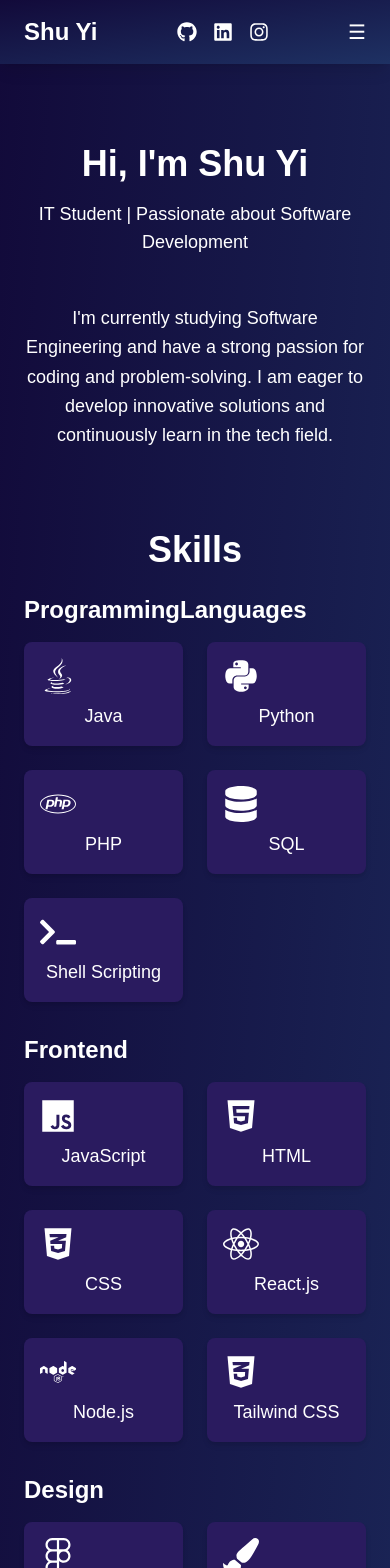
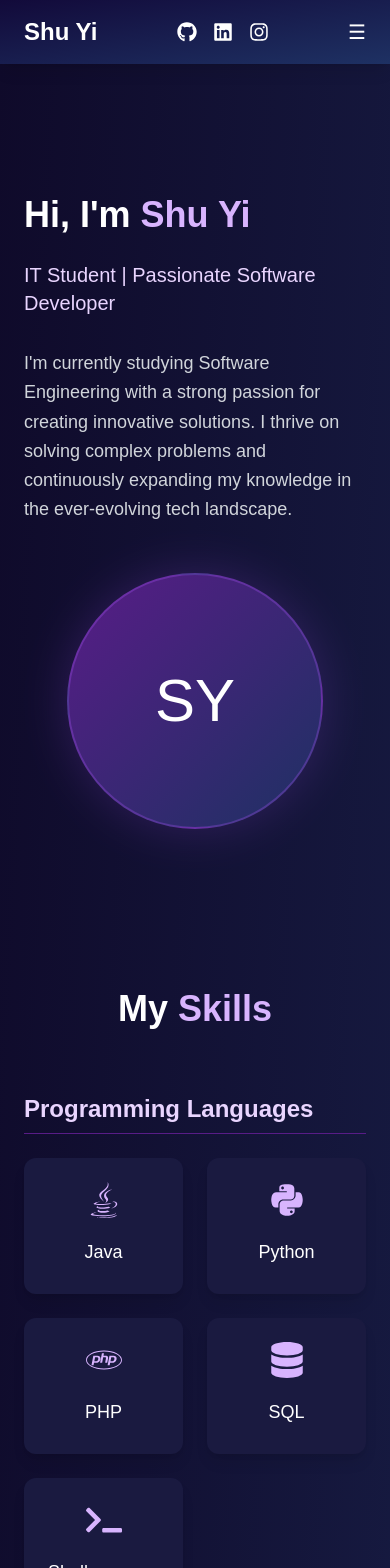
Before and after one commit to sygoh0909/my-website, a Next.js app: page / in a window 390 px wide. Shown: the top 1568 px of the page. Built offline with nearby package versions, Linux system fonts and the light colour scheme.

Commit message:
change on design

```diff
--- a/src/app/page.js
+++ b/src/app/page.js
@@ -2,42 +2,120 @@
 import React, { useState, useEffect } from 'react';
 import * as Icons from "react-icons/fa";
 import { fetchData } from './utils/fetchData';
-import { motion } from 'framer-motion';
+import { motion, AnimatePresence } from 'framer-motion';
 
+// Animations
 const fadeIn = {
   hidden: { opacity: 0, y: 50 },
   visible: { opacity: 1, y: 0, transition: { duration: 0.6 } }
 };
 
+const staggerContainer = {
+  hidden: { opacity: 0 },
+  visible: {
+    opacity: 1,
+    transition: {
+      staggerChildren: 0.1
+    }
+  }
+};
+
+const itemFadeIn = {
+  hidden: { opacity: 0, y: 20 },
+  visible: { opacity: 1, y: 0 }
+};
+
+const scaleHover = {
+  scale: 1.05,
+  transition: { duration: 0.3 }
+};
+
 const Header = ({ menuOpen, setMenuOpen }) => (
-  <header className="bg-gradient-to-br from-[#120A3A] to-[#1E3163] text-white sticky top-0 z-50 w-full py-4 shadow-lg">
-    <nav className="flex justify-between items-center px-6 sm:px-12">
-      <div className="text-2xl font-bold">
-        <a href="/">Shu Yi</a>
+  <header className="bg-gradient-to-br from-[#120A3A] to-[#1E3163] text-white sticky top-0 z-50 w-full py-4 shadow-lg backdrop-blur-sm bg-opacity-90">
+    <nav className="flex justify-between items-center px-6 sm:px-12 max-w-7xl mx-auto">
+      <motion.div
+        initial={{ opacity: 0, x: -20 }}
+        animate={{ opacity: 1, x: 0 }}
+        className="text-2xl font-bold"
+      >
+        <a href="/" className="hover:text-purple-300 transition-colors">Shu Yi</a>
+      </motion.div>
+
+      <div className="hidden sm:flex gap-8 text-sm uppercase font-medium">
+        {['about', 'skills', 'experiences', 'projects'].map((item) => (
+          <motion.a
+            key={item}
+            href={`#${item}`}
+            className="hover:text-purple-300 transition-colors relative group"
+            whileHover={{ y: -2 }}
+          >
+            {item}
+            <span className="absolute bottom-0 left-0 w-0 h-0.5 bg-purple-300 group-hover:w-full transition-all duration-300"></span>
+          </motion.a>
+        ))}
       </div>
-      <div className="hidden sm:flex gap-8 text-sm uppercase font-medium">
-        <a href="#about" className="hover:text-gray-300">About</a>
-        <a href="#skills" className='hover:text-gray-300'>Skills</a>
-        <a href="#experiences" className="hover:text-gray-300">Experiences</a>
-        <a href="#projects" className="hover:text-gray-300">Projects</a>
+
+      <div className="flex gap-4 text-xl">
+        {[
+          { icon: 'FaGithub', url: 'https://github.com/sygoh0909' },
+          { icon: 'FaLinkedin', url: 'https://www.linkedin.com/in/shu-yi-goh' },
+          { icon: 'FaInstagram', url: 'https://www.instagram.com/shu_yi_0909' }
+        ].map((social) => {
+          const Icon = Icons[social.icon];
+          return (
+            <motion.a
+              key={social.icon}
+              href={social.url}
+              target="_blank"
+              rel="noopener noreferrer"
+              className="hover:text-purple-300 transition-colors"
+              whileHover={{ y: -3, scale: 1.1 }}
+              whileTap={{ scale: 0.9 }}
+            >
+              <Icon />
+            </motion.a>
+          );
+        })}
       </div>
-      <div className="flex gap-4 text-xl">
-        <a href="https://github.com/sygoh0909" target="_blank" rel="noopener noreferrer" className="hover:text-gray-300"><Icons.FaGithub /></a>
-        <a href="https://www.linkedin.com/in/shu-yi-goh" target="_blank" rel="noopener noreferrer" className="hover:text-gray-300"><Icons.FaLinkedin /></a>
-        <a href="https://www.instagram.com/shu_yi_0909" target="_blank" rel="noopener noreferrer" className="hover:text-gray-300"><Icons.FaInstagram /></a>
-      </div>
-      <div className="sm:hidden flex items-center">
-        <button className="hover:text-gray-300 text-xl" onClick={() => setMenuOpen(!menuOpen)}>☰</button>
-      </div>
+
+      <motion.div
+        className="sm:hidden flex items-center"
+        whileHover={{ scale: 1.1 }}
+        whileTap={{ scale: 0.9 }}
+      >
+        <button
+          className="hover:text-purple-300 text-xl transition-colors"
+          onClick={() => setMenuOpen(!menuOpen)}
+          aria-label="Menu"
+        >
+          {menuOpen ? '✕' : '☰'}
+        </button>
+      </motion.div>
     </nav>
+
+    <AnimatePresence>
       {menuOpen && (
-      <div className="sm:hidden flex flex-col bg-[#1E3163] text-white py-4 px-6 w-full absolute top-full left-0 shadow-md">
-        <a href="#about" className="py-2 hover:text-gray-300" onClick={() => setMenuOpen(false)}>About</a>
-        <a href="#skills" className='py-2 hover:text-gray-300' onClick={() => setMenuOpen(false)}>Skills</a>
-        <a href="#experiences" className="py-2 hover:text-gray-300" onClick={() => setMenuOpen(false)}>Experiences</a>
-        <a href="#projects" className="py-2 hover:text-gray-300" onClick={() => setMenuOpen(false)}>Projects</a>
-      </div>
+        <motion.div
+          className="sm:hidden flex flex-col bg-[#1E3163] text-white py-4 px-6 w-full absolute top-full left-0 shadow-md"
+          initial={{ opacity: 0, height: 0 }}
+          animate={{ opacity: 1, height: 'auto' }}
+          exit={{ opacity: 0, height: 0 }}
+          transition={{ duration: 0.3 }}
+        >
+          {['about', 'skills', 'experiences', 'projects'].map((item) => (
+            <motion.a
+              key={item}
+              href={`#${item}`}
+              className="py-3 hover:text-purple-300 transition-colors border-b border-[#2A1B5F] last:border-0"
+              onClick={() => setMenuOpen(false)}
+              whileHover={{ x: 5 }}
+            >
+              {item}
+            </motion.a>
+          ))}
+        </motion.div>
       )}
+    </AnimatePresence>
   </header>
 );
 
@@ -52,16 +130,17 @@ export default function Main() {
   const [experiences, setExperiences] = useState([]);
   const [projects, setProjects] = useState([]);
   const [menuOpen, setMenuOpen] = useState(false);
+  const [isLoading, setIsLoading] = useState(true);
 
   useEffect(() => {
     fetchData()
       .then((data) => {
         setSkills({
-          programmingLanguages: data.programmingLanguages,
-          frontend: data.frontend,
-          design: data.design,
-          versionControl: data.versionControl,
-          architecture: data.architecture
+          ProgrammingLanguages: data.programmingLanguages,
+          Frontend: data.frontend,
+          Design: data.design,
+          VersionControl: data.versionControl,
+          Architecture: data.architecture
         });
         setExperiences(data.experiences);
         setProjects(data.projects.map(project => ({
@@ -70,92 +149,265 @@ export default function Main() {
             ? project.skills.split(',').map(skill => skill.trim())
             : project.skills
         })));
+        setIsLoading(false);
       })
       .catch((error) => {
         console.error("Error fetching data:", error);
+        setIsLoading(false);
       });
   }, []);
 
+  if (isLoading) {
     return (
-    <div className="bg-gradient-to-br from-[#120A3A] to-[#1E3163] flex flex-col items-center text-white min-h-screen">
+      <div className="flex items-center justify-center min-h-screen bg-gradient-to-br from-[#120A3A] to-[#1E3163]">
+        <motion.div
+          animate={{ rotate: 360 }}
+          transition={{ repeat: Infinity, duration: 1, ease: "linear" }}
+          className="w-12 h-12 border-4 border-purple-500 border-t-transparent rounded-full"
+        />
+      </div>
+    );
+  }
+
+  return (
+    <div className="bg-gradient-to-br from-[#0F0A2A] to-[#1A234D] text-white min-h-screen">
       <Header menuOpen={menuOpen} setMenuOpen={setMenuOpen} />
 
-      <motion.div id="about" className="mt-20 flex flex-col sm:flex-row items-center justify-between gap-12 w-full max-w-5xl px-6" initial="hidden" animate="visible" variants={fadeIn}>
-        <div className="flex-1 text-center sm:text-left">
-          <h1 className="text-4xl sm:text-7xl font-bold mb-4">Hi, I'm Shu Yi</h1>
-          <p className="text-lg sm:text-2xl">IT Student | Passionate about Software Development</p>
+      <main className="max-w-7xl mx-auto px-6 pb-20">
+        {/* About Section */}
+        <section id="about" className="pt-32 pb-20">
+          <motion.div
+            className="flex flex-col sm:flex-row items-center justify-between gap-12"
+            initial="hidden"
+            animate="visible"
+            variants={staggerContainer}
+          >
+            <motion.div className="flex-1" variants={fadeIn}>
+              <motion.h1
+                className="text-4xl sm:text-6xl font-bold mb-6 leading-tight"
+                initial={{ opacity: 0, y: 20 }}
+                animate={{ opacity: 1, y: 0 }}
+                transition={{ delay: 0.2 }}
+              >
+                Hi, I'm <span className="text-purple-300">Shu Yi</span>
+              </motion.h1>
+              <motion.p
+                className="text-xl sm:text-2xl text-purple-200 mb-8"
+                initial={{ opacity: 0, y: 20 }}
+                animate={{ opacity: 1, y: 0 }}
+                transition={{ delay: 0.3 }}
+              >
+                IT Student | Passionate Software Developer
+              </motion.p>
+              <motion.p
+                className="text-lg leading-relaxed text-gray-300 max-w-2xl"
+                initial={{ opacity: 0, y: 20 }}
+                animate={{ opacity: 1, y: 0 }}
+                transition={{ delay: 0.4 }}
+              >
+                I'm currently studying Software Engineering with a strong passion for creating innovative solutions. I thrive on solving complex problems and continuously expanding my knowledge in the ever-evolving tech landscape.
+              </motion.p>
+            </motion.div>
+
+            <motion.div
+              className="flex-1 flex justify-center"
+              initial={{ opacity: 0, scale: 0.8 }}
+              animate={{ opacity: 1, scale: 1 }}
+              transition={{ delay: 0.5 }}
+            >
+              <div className="relative w-64 h-64 sm:w-80 sm:h-80">
+                <div className="absolute inset-0 bg-purple-500 rounded-full opacity-20 blur-xl"></div>
+                <div className="relative w-full h-full bg-gradient-to-br from-purple-900 to-[#1E3163] rounded-full flex items-center justify-center overflow-hidden border-2 border-purple-500/30">
+                  <div className="text-6xl">SY</div>
                 </div>
-        <div className="flex-1 text-lg leading-relaxed text-center sm:text-left">
-          <p>I'm currently studying Software Engineering and have a strong passion for coding and problem-solving. I am eager to develop innovative solutions and continuously learn in the tech field.</p>
               </div>
             </motion.div>
+          </motion.div>
+        </section>
 
-      <motion.div id="skills" className="mt-20 w-full max-w-5xl px-6" initial="hidden" animate="visible" variants={fadeIn}>
-        <h2 className="text-4xl font-bold mb-6 text-center text-white">Skills</h2>
-        <div className="space-y-8">
-          {Object.keys(skills).map((category) => (
-            <div key={category}>
-              <h3 className="text-2xl font-bold mb-4 text-white">{category.charAt(0).toUpperCase() + category.slice(1)}</h3>
-              <div className="grid grid-cols-2 sm:grid-cols-3 lg:grid-cols-4 gap-6">
-                {skills[category].map((skill) => {
+        {/* Skills Section */}
+        <section id="skills" className="py-20">
+          <motion.div
+            initial="hidden"
+            animate="visible"
+            variants={staggerContainer}
+          >
+            <motion.h2
+              className="text-4xl font-bold mb-16 text-center"
+              variants={fadeIn}
+            >
+              My <span className="text-purple-300">Skills</span>
+            </motion.h2>
+
+            <div className="space-y-16">
+              {Object.entries(skills).map(([category, items]) => (
+                <motion.div key={category} variants={itemFadeIn}>
+                  <motion.h3
+                    className="text-2xl font-bold mb-6 text-purple-200 border-b border-purple-900 pb-2"
+                    whileInView={{ x: 0, opacity: 1 }}
+                    initial={{ x: -20, opacity: 0 }}
+                    viewport={{ once: true }}
+                  >
+                    {category.split(/(?=[A-Z])/).join(' ')}
+                  </motion.h3>
+                  <motion.div
+                    className="grid grid-cols-2 sm:grid-cols-3 lg:grid-cols-5 gap-6"
+                    variants={staggerContainer}
+                  >
+                    {items.map((skill) => {
                       const IconComponent = Icons[skill.icon];
                       return (
-                  <div key={skill.id} className="p-4 bg-[#2A1B5F] rounded-lg shadow-md text-center">
-                    <IconComponent className="text-4xl mb-2" />
-                    <p className="mt-2 text-lg text-white">{skill.name}</p>
+                        <motion.div
+                          key={skill.id}
+                          className="p-6 bg-[#1A1A40] rounded-xl shadow-lg hover:shadow-purple-500/20 transition-all duration-300 flex flex-col items-center"
+                          variants={itemFadeIn}
+                          whileHover={scaleHover}
+                        >
+                          <div className="relative">
+                            <IconComponent className="text-4xl mb-3 text-purple-300" />
+                            <div className="absolute inset-0 rounded-full bg-purple-500 opacity-0 group-hover:opacity-20 blur-md transition-opacity"></div>
                           </div>
+                          <p className="mt-2 text-lg font-medium">{skill.name}</p>
+                          <p className="text-sm text-gray-400 mt-1">{skill.level}</p>
+                        </motion.div>
                       );
                     })}
-              </div>
-            </div>
-          ))}
-        </div>
                   </motion.div>
-
-      <motion.div id="experiences" className="mt-20 w-full max-w-5xl px-6" initial="hidden" animate="visible" variants={fadeIn}>
-        <h2 className="text-4xl font-bold mb-6 text-center text-white">Education & Experience</h2>
-        <div className="space-y-8">
-          {experiences.map((experience) => (
-            <motion.div key={experience.id} className="p-6 border-l-4 border-white bg-gradient-to-br from-[#3E2C75] to-[#2E3A65] rounded-lg shadow-md" variants={fadeIn}>
-              <h3 className="text-2xl font-bold">{experience.name}</h3>
-              <p className="text-sm text-gray-300">{experience.year}</p>
-              <p className="mt-2 text-lg">{experience.description}</p>
-              <p className="text-sm bg-[#6A5ACD] text-white w-fit px-3 py-1 mt-2 rounded-full">{experience.achievement}</p>
                 </motion.div>
               ))}
             </div>
           </motion.div>
+        </section>
 
-      <motion.div id="projects" className="mt-20 w-full max-w-5xl px-6" initial="hidden" animate="visible" variants={fadeIn}>
-        <h2 className="text-4xl font-bold mb-6 text-center text-white">Projects</h2>
-        <div className="grid grid-cols-1 sm:grid-cols-2 lg:grid-cols-3 gap-6">
-          {projects.map((project) => (
-            <motion.div key={project.id} className="p-6 rounded-lg bg-gradient-to-br from-[#3E2C75] to-[#2E3A65] shadow-md" variants={fadeIn}>
-              <h3 className="text-2xl font-bold">{project.name}</h3>
-              <p className="mt-2 text-md">{project.description}</p>
-              <div className="flex flex-wrap gap-2 mt-3">
-                {project.skills.map((skill, index) => (
-                  <span key={index} className="text-sm bg-[#6A5ACD] text-white px-3 py-1 rounded-full">{skill}</span>
-                ))}
+        {/* Experience Section */}
+        <section id="experiences" className="py-20">
+          <motion.div
+            initial="hidden"
+            animate="visible"
+            variants={staggerContainer}
+          >
+            <motion.h2
+              className="text-4xl font-bold mb-16 text-center"
+              variants={fadeIn}
+            >
+              Education & <span className="text-purple-300">Experience</span>
+            </motion.h2>
+
+            <div className="space-y-8 relative">
+              <div className="absolute left-8 top-0 bottom-0 w-0.5 bg-gradient-to-b from-purple-500/20 via-purple-500 to-purple-500/20 hidden sm:block"></div>
+
+              {experiences.map((exp, index) => (
+                <motion.div
+                  key={exp.id}
+                  className="relative pl-12 sm:pl-16 group"
+                  variants={itemFadeIn}
+                  initial="hidden"
+                  whileInView="visible"
+                  viewport={{ once: true, margin: "-100px" }}
+                >
+                  <div className="absolute left-0 top-2 w-6 h-6 rounded-full bg-purple-500 border-4 border-[#1A1A40] hidden sm:block"></div>
+                  <div className="absolute left-0 top-2 w-6 h-6 rounded-full bg-purple-500/20 animate-ping hidden sm:block"></div>
+
+                  <motion.div
+                    className="p-6 bg-gradient-to-br from-[#1A1A40] to-[#1E3163] rounded-xl shadow-lg hover:shadow-purple-500/20 transition-all duration-300"
+                    whileHover={{ y: -5 }}
+                  >
+                    <div className="flex flex-col sm:flex-row sm:justify-between sm:items-center gap-4">
+                      <h3 className="text-2xl font-bold text-purple-300">{exp.name}</h3>
+                      <span className="text-sm bg-purple-900/50 text-purple-300 px-3 py-1 rounded-full">
+                        {exp.year}
+                      </span>
                     </div>
-              {/* <a>View project</a> */}
+                    <p className="text-gray-300 mt-4">{exp.description}</p>
+                    {exp.achievement && (
+                      <div className="mt-4 flex flex-wrap gap-2">
+                        <span className="text-sm bg-purple-900/50 text-purple-300 px-3 py-1 rounded-full">
+                          {exp.achievement}
+                        </span>
+                      </div>
+                    )}
+                  </motion.div>
                 </motion.div>
               ))}
             </div>
           </motion.div>
-{/*
-      <div id="certificates" className="mt-20 w-full max-w-5xl px-6">
-        <h2 className="text-4xl font-bold mb-6 text-center">Certificates</h2>
-        <div className="grid grid-cols-1 sm:grid-cols-2 lg:grid-cols-3 gap-6">
-          {certificates.map((certificate) => (
-            <div key={certificate.id} className="p-6 rounded-lg bg-[#2A1B5F]">
-              <h3 className="text-2xl font-bold">{certificate.name}</h3>
-              <p className="mt-2 text-lg">{certificate.issuer}</p>
-              <p className="text-sm text-gray-300">{certificate.date}</p>
-            </div>
+        </section>
+
+        {/* Projects Section */}
+        <section id="projects" className="py-20">
+          <motion.div
+            initial="hidden"
+            animate="visible"
+            variants={staggerContainer}
+          >
+            <motion.h2
+              className="text-4xl font-bold mb-16 text-center"
+              variants={fadeIn}
+            >
+              Featured <span className="text-purple-300">Projects</span>
+            </motion.h2>
+
+            <motion.div
+              className="grid grid-cols-1 sm:grid-cols-2 lg:grid-cols-3 gap-8"
+              variants={staggerContainer}
+            >
+              {projects.map((project) => (
+                <motion.div
+                  key={project.id}
+                  className="group relative overflow-hidden rounded-xl bg-gradient-to-br from-[#1A1A40] to-[#1E3163] shadow-lg"
+                  variants={itemFadeIn}
+                  whileHover="hover"
+                  initial="hidden"
+                  whileInView="visible"
+                  viewport={{ once: true, margin: "-100px" }}
+                >
+                  <div className="p-6">
+                    <h3 className="text-2xl font-bold text-purple-300 mb-2">{project.name}</h3>
+                    <p className="text-gray-300 mb-4">{project.description}</p>
+
+                    <div className="flex flex-wrap gap-2 mb-6">
+                      {project.skills.map((skill, index) => (
+                        <span
+                          key={index}
+                          className="text-xs bg-purple-900/50 text-purple-300 px-2 py-1 rounded-full"
+                        >
+                          {skill}
+                        </span>
                       ))}
                     </div>
-      </div> */}
+
+                    <motion.a
+                      href={project.link}
+                      target="_blank"
+                      rel="noopener noreferrer"
+                      className="inline-block w-full text-center bg-purple-600 hover:bg-purple-700 text-white px-4 py-2 rounded-lg transition-colors"
+                      whileHover={{ scale: 1.02 }}
+                      whileTap={{ scale: 0.98 }}
+                    >
+                      View Project
+                    </motion.a>
+                  </div>
+
+                  <motion.div
+                    className="absolute inset-0 bg-gradient-to-t from-purple-900/50 to-transparent opacity-0 group-hover:opacity-100 transition-opacity"
+                    initial={{ opacity: 0 }}
+                  />
+                </motion.div>
+              ))}
+            </motion.div>
+          </motion.div>
+        </section>
+      </main>
+
+      <footer className="py-8 border-t border-[#2A1B5F] text-center text-gray-400">
+        <motion.p
+          initial={{ opacity: 0 }}
+          whileInView={{ opacity: 1 }}
+          viewport={{ once: true }}
+        >
+          © {new Date().getFullYear()} Shu Yi Goh. All rights reserved.
+        </motion.p>
+      </footer>
     </div>
   );
 }
--- a/src/data/data.json
+++ b/src/data/data.json
@@ -52,37 +52,43 @@
       "id": "1",
       "name": "Book Management System",
       "description": "A group assignment for the Programming Principles subject, involving 5 members. The project focuses on developing a Python-based system for managing books, including adding, updating, searching, and deleting records. My role includes implementing key functionalities and ensuring code efficiency.",
-      "skills": "Python"
+      "skills": "Python",
+      "link": "https://github.com/sygoh0909/Book-management-system"
     },
     {
       "id": "2",
       "name": "Pokemon Game",
       "description": "A group assignment for the Object-Oriented Programming Fundamentals subject, invloving 5 members, where we developed a text-based turn-based battle game inspired by Pokémon using Java. The project focused on implementing OOP principles such as inheritance and encapsulation. My role included designing class structures and implementing battle mechanics.",
-      "skills": "Java"
+      "skills": "Java",
+      "link": "https://github.com/sygoh0909/Pokemon-Game"
     },
     {
       "id": "3",
       "name": "Blob the Flog Website",
       "description": "A Web Fundamentals subject assignment, involving 4 members, where our team built an event page featuring Blob the Flog, a fictional character we created and designed. The project involved HTML, CSS, and JavaScript to create engaging animations and user interactions. My role included front-end development and UI/UX design.",
-      "skills": "HTML, CSS, JavaScript"
+      "skills": "HTML, CSS, JavaScript",
+      "link": "https://github.com/sygoh0909/Blob-the-Flog-Website"
     },
     {
       "id": "4",
       "name": "Food Fox Website",
       "description": "A Web Programming subject teamwork assignment focused on addressing SDG 2 (Zero Hunger) through a PHP-based website. The platform includes features such as an event registration system and a donation page to support food aid initiatives. Additionally, it has an admin panel for managing users, events, and donations. The project incorporated user authentication, data management, and responsive design using PHP, HTML, CSS, and JavaScript. My role included back-end development with PHP, designing UI mockups in Figma, and implementing key functionalities for the event, donation and admin systems.",
-      "skills": "PHP, HTML, CSS, JavaScript, Figma"
+      "skills": "PHP, HTML, CSS, JavaScript, Figma",
+      "link": "https://github.com/sygoh0909/Food-Fox-Website"
     },
     {
       "id": "5",
       "name": "Personal Website",
       "description": "A personal portfolio website showcasing my projects, skills, and experience. Built using Next.js and Tailwind CSS for a modern, responsive design, with a back-end powered by Node.js. The website is deployed through Vercel, ensuring fast performance and seamless deployment. This project highlights my ability to develop and deploy full-stack web applications.",
-      "skills": "Next.js, Tailwind CSS, Node.js, Vercel"
+      "skills": "Next.js, Tailwind CSS, Node.js, Vercel",
+      "link": "https://github.com/sygoh0909/my-website"
     },
     {
       "id": "6",
       "name": "SPVS System Planning",
       "description": "A Software Engineering subject assignment, involving 4 members, which focused on planning and designing a software project. This included creating project documentation, wireframes, and system architecture diagrams. Figma was used to design the mobile app and in-car display interface for the project, while various diagrams such as use case diagrams, sequence diagrams, class diagrams, and activity diagrams were created to illustrate system functionality. My role involved project planning, designing UI prototypes, and developing detailed system diagrams.",
-      "skills": "Project Planning, Figma, UML Diagrams"
+      "skills": "Project Planning, Figma, UML Diagrams",
+      "link": "https://github.com/sygoh0909/SPVS-System-Planning"
     }
   ]
 }
```
Lines whose indentation alone changed are shown as unchanged.
